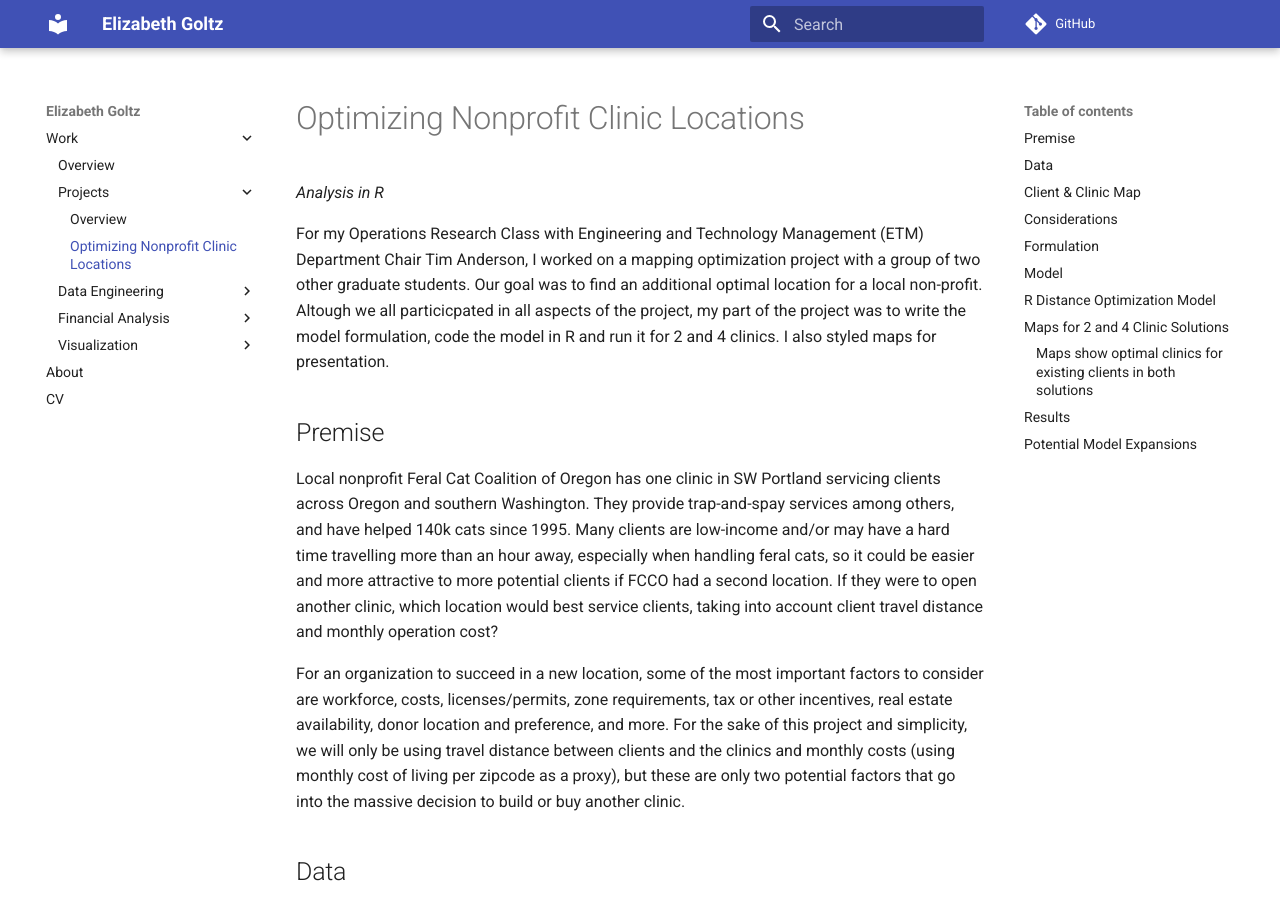
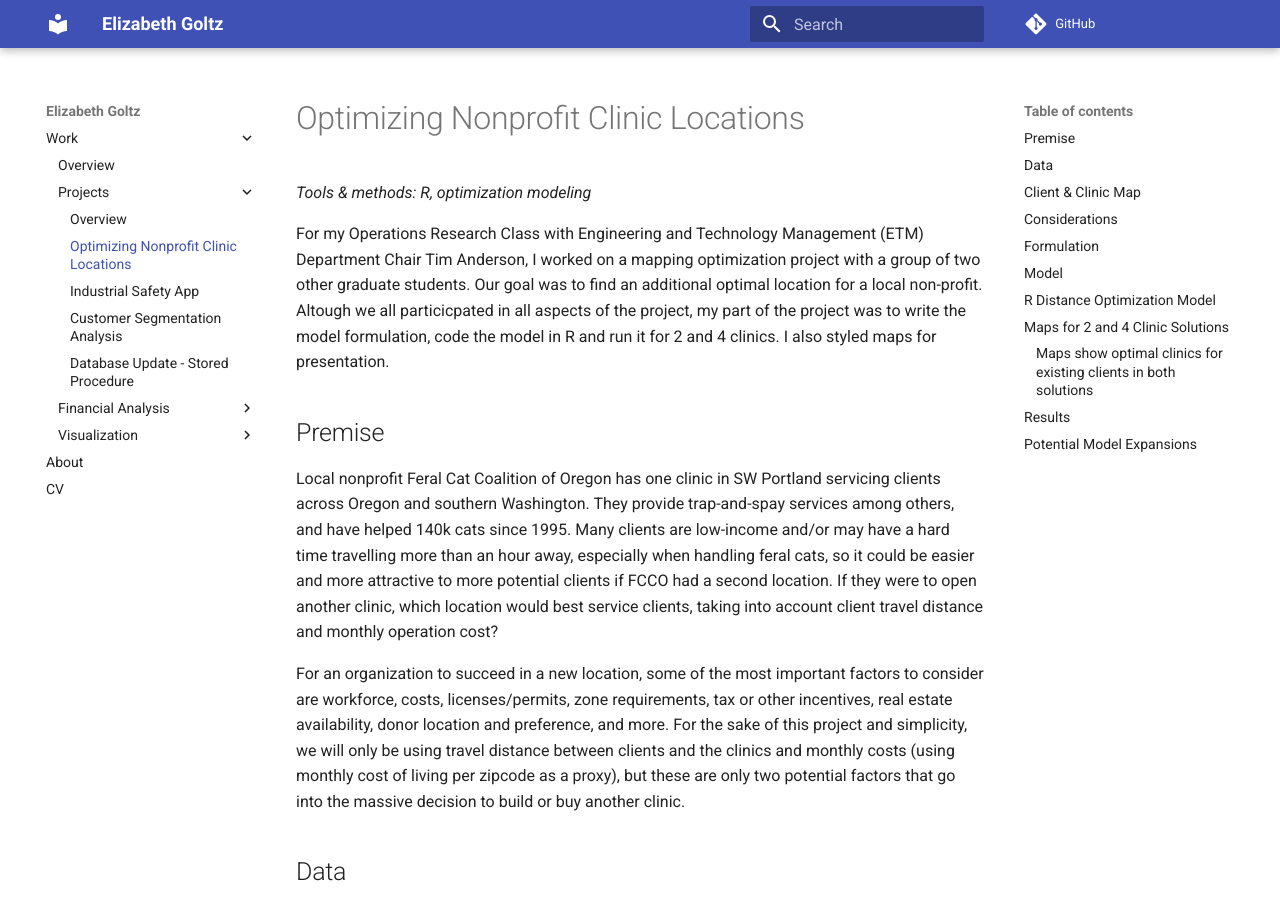
Before and after one commit to egoltz/egoltz.github.io, an MkDocs documentation site: the page built from docs/work/projects/clinic-locations.md, in a window 1280 px wide and 900 px high. Built offline with MkDocs 1.6.1 and Material for MkDocs 9.7.7, drawn with Linux system fonts in a browser that asks for light colours; comment, search, counter and statistics services are not loaded.

Commit message:
added projects

```diff
--- a/docs/work/projects/clinic-locations.md
+++ b/docs/work/projects/clinic-locations.md
@@ -1,5 +1,5 @@
 # Optimizing Nonprofit Clinic Locations
-_Analysis in R_
+_Tools & methods: R, optimization modeling_
 
 For my Operations Research Class with Engineering and Technology Management (ETM) Department Chair Tim Anderson, I worked on a mapping optimization project with a group of two other graduate students. Our goal was to find an additional optimal location for a local non-profit. Altough we all particicpated in all aspects of the project, my part of the project was to write the model formulation, code the model in R and run it for 2 and 4 clinics. I also styled maps for presentation.
 
--- a/mkdocs.yml
+++ b/mkdocs.yml
@@ -7,23 +7,25 @@
 
 nav:
   - Work:
-      - Overview: index.md
-      - Projects:
-          - Overview: work/projects/index.md
-          - Optimizing Nonprofit Clinic Locations: work/projects/clinic-locations.md
- #         - Sales Forecasting Dashboard: work/projects/sales-forecasting.md
-#          - Chatbot Trends Analysis: work/projects/chatbot-trends.md
-      - Data Engineering:
-          - Overview: work/data-engineering/index.md
-          - Database Update - Stored Procedure: work/data-engineering/stored-procedure.md
-      - Financial Analysis:
-          - Overview: work/financial-analysis/index.md
-#          - Toliza Art Museum Case Study: work/financial-analysis/toliza-art.md
-          - Bridgestone Behavioral Health Case Study: work/financial-analysis/bridgestone.md
-          - Ontario Police Case Study: work/financial-analysis/ontario-police.md
-      - Visualization:
-          - Overview: work/visualization/index.md
-          - Optimal Moon-Viewing Calendar: work/visualization/moon-viewing.md
-          - Image Color Analysis: work/visualization/color-analysis.md
+    - Overview: index.md
+    - Projects:
+        - Overview: work/projects/index.md
+        - Optimizing Nonprofit Clinic Locations: work/projects/clinic-locations.md
+        - Industrial Safety App: work/projects/vwshr.md
+        - Customer Segmentation Analysis: work/projects/gt.md
+  #     - Sales Forecasting Dashboard: work/projects/sales-forecasting.md
+  #     - Chatbot Trends Analysis: work/projects/chatbot-trends.md
+
+        - Database Update - Stored Procedure: work/data-engineering/stored-procedure.md
+    - Financial Analysis:
+        - Overview: work/financial-analysis/index.md
+
+        - Bridgestone Behavioral Health Case Study: work/financial-analysis/bridgestone.md
+        - Ontario Police Case Study: work/financial-analysis/ontario-police.md
+          #      - Toliza Art Museum Case Study: work/financial-analysis/toliza-art.md
+    - Visualization:
+        - Overview: work/visualization/index.md
+        - Optimal Moon-Viewing Calendar: work/visualization/moon-viewing.md
+        - Image Color Analysis: work/visualization/color-analysis.md
   - About: about.md
   - CV: cv.md
```
Also changed, not shown: docs/work/projects/gt.md (added, +56 -0 lines), docs/work/projects/marketing-.md (deleted, +0 -4 lines), docs/work/projects/vwshr.md (added, +19 -0 lines), docs/work/visualization/color-analysis.md (+3 -3 lines), docs/assets/images/vwshr-app.png (added), docs/assets/images/vwshr-erd.png (added), docs/work/projects/gt-customer-seg.png (added), docs/work/projects/gt-tableau.png (added), docs/work/visualization/color-bar.png (renamed from docs/work/visualization/image-2.png), docs/work/visualization/color-circle .png (renamed from docs/work/visualization/image-1.png), docs/work/visualization/image.png (deleted), docs/work/visualization/sargent-painting.png (added), 1 other file.
